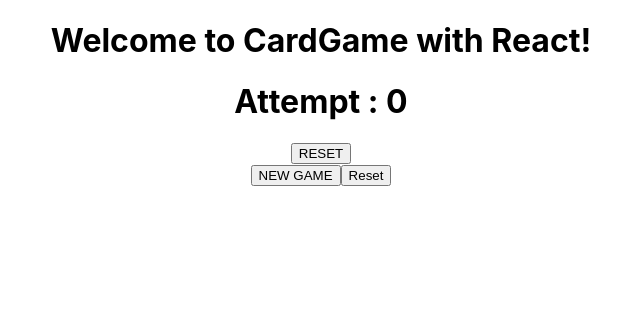
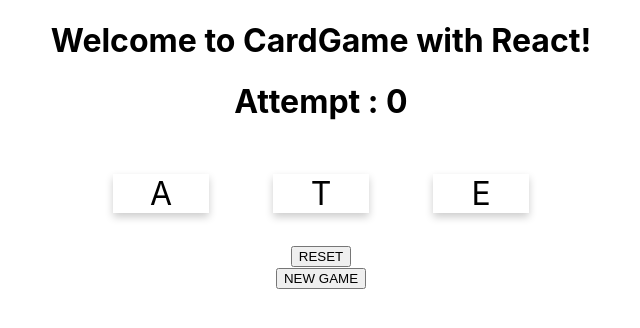
Before and after one commit to Isenger/3SA03-6010110697, a React (Create React App) app: page / in a window 1280 px wide. Shown: the top 328 px of the page, without its empty margins (319-959 px from the left). Built offline with nearby package versions, Linux system fonts and the light colour scheme.

Commit message:
change place char

```diff
--- a/src/App.js
+++ b/src/App.js
@@ -39,12 +39,13 @@ class App extends Component {
             <h2 id="your-answer"></h2>
             <h1 id="complete"></h1>
             <h1 id="nod">Attempt : 0</h1>
-            {
+
+              <WordCard />
               <Reset getReset = {this.getReset}/>
-            }
+
         </div>
-        <button id="newgame" className="button" onClick={this.newgame}>NEW GAME</button>
-        <button id="reset" className = "button" onClick={this.reseet}>Reset</button>
+        <button id= "newgame" className="button" onClick={this.newgame}>NEW GAME</button>
+
 
       </div>
     );
--- a/src/Reset.js
+++ b/src/Reset.js
@@ -4,7 +4,7 @@ class Reset extends Component {
 
     Reset = () => {
             document.getElementById('newgame').style.display = "inline-block";
-            document.getElementById('Reset').style.display = "none";
+            document.getElementById('reset').style.display = "none";
             this.props.getReset(true);
     }
 
@@ -16,5 +16,4 @@ class Reset extends Component {
     )
   }
 }
-
 export default Reset
--- a/src/WordCard.js
+++ b/src/WordCard.js
@@ -19,7 +19,7 @@ const prepareStateFromWord = (given_word) => {
 export default class WordCard extends Component {
     constructor(props){
         super(props)
-        this.state = prepareStateFromWord(word[Math.floor(Math.random()*word.length)])
+        this.state = prepareStateFromWord(word[0])
     }
     activationHandler = (c) =>{
         let guess = [...this.state.guess, c.toUpperCase()]
@@ -56,7 +56,7 @@ export default class WordCard extends Component {
         }
         return (
             <div>
-                { Array.from(this.props.value).map((c, i) =><CharacterCard value={c} key={i} activationHandler={this.activationHandler}/>) }
+                { Array.from(this.state.chars.join('').toString()).map((c, i) =><CharacterCard value={c} key={i} activationHandler={this.activationHandler}/>) }
             </div>
         );
     }
```
